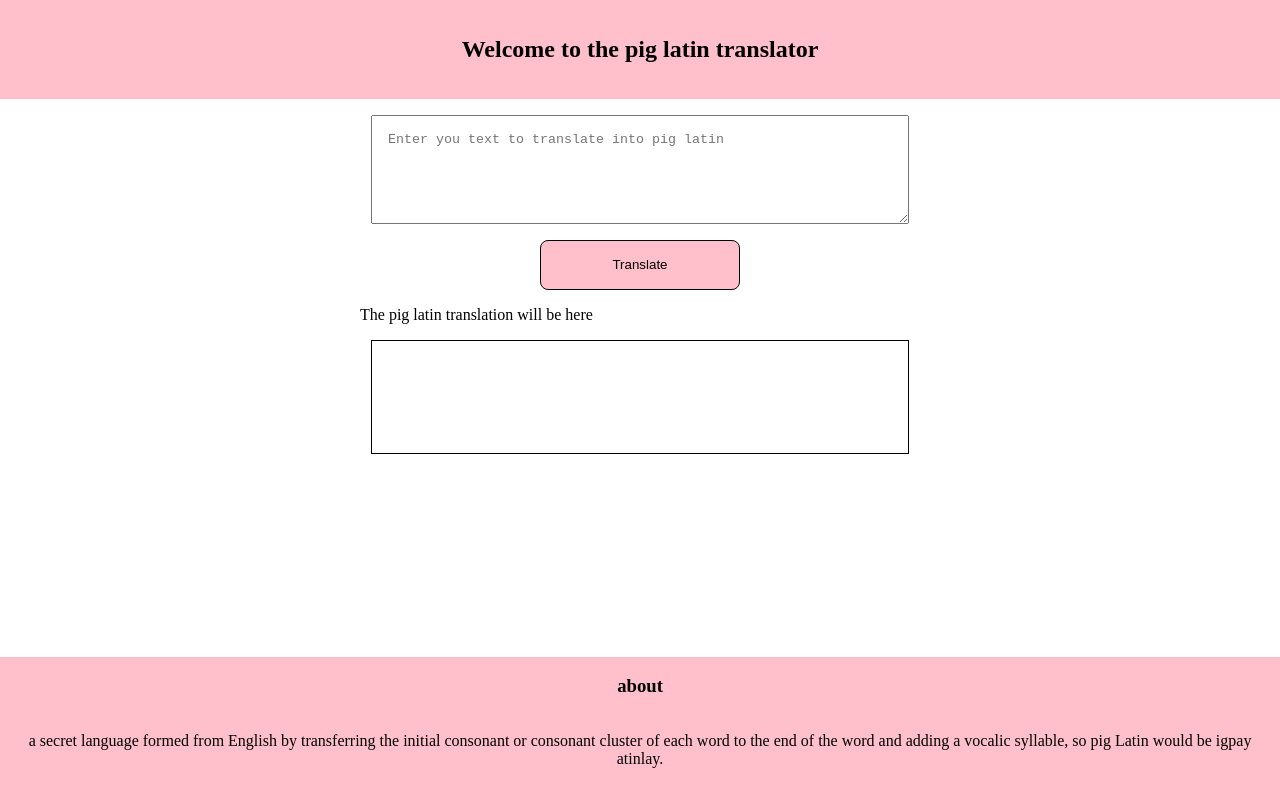
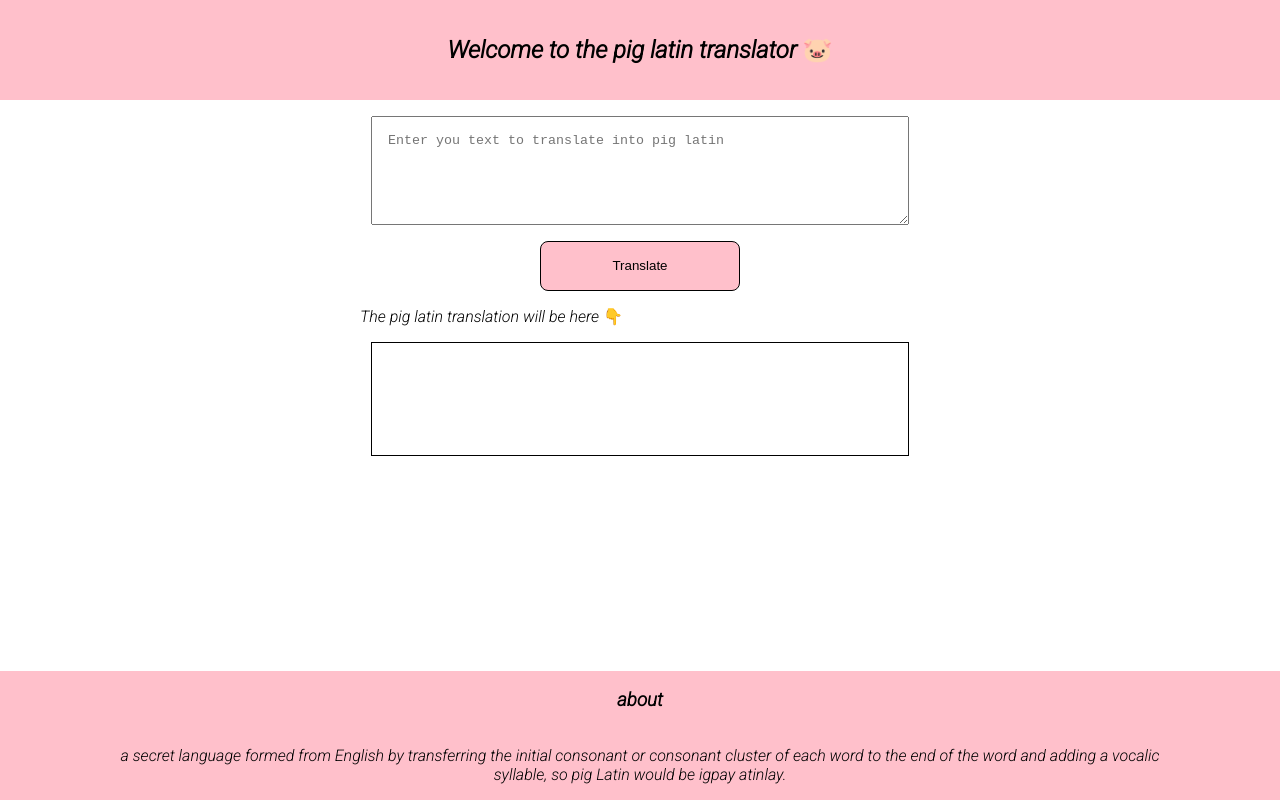
Before and after one commit to Rohitprasad83/neogcamp-mark7, a plain HTML site: page index.html in a window 1280 px wide. Drawn offline with Linux system fonts and the light colour scheme.

Commit message:
Added emoji and fixed footer paragraph

```diff
--- a/index.html
+++ b/index.html
@@ -9,13 +9,13 @@
 </head>
 <body>
     <nav id="header">
-        <h1>Welcome to the pig latin translator</h1>
+        <h1>Welcome to the pig latin translator 🐷</h1>
     </nav>
 
     <div class="container">
         <textarea id="input-txt" rows="5" cols="30" placeholder="Enter you text to translate into pig latin"></textarea>
         <button id="btn-input">Translate</button>
-        <div>The pig latin translation will be here</div>
+        <div>The pig latin translation will be here 👇 </div>
         <div id="output-txt"></div>
     </div>
 
--- a/style.css
+++ b/style.css
@@ -1,6 +1,9 @@
+@import url("https://fonts.googleapis.com/css2?family=Roboto:ital,wght@1,300&display=swap");
+
 body {
   width: 100%;
   margin: 0 auto;
+  font-family: "Roboto", sans-serif;
 }
 
 #header {
@@ -54,5 +57,7 @@ textarea {
 }
 
 #footer p {
+  max-width: 85%;
+  margin: auto;
   padding: 1rem;
 }
```
